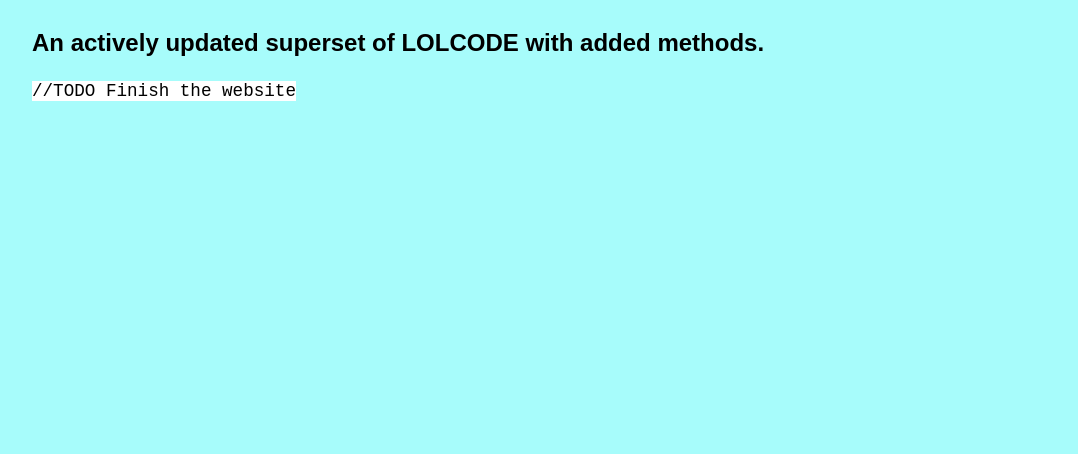
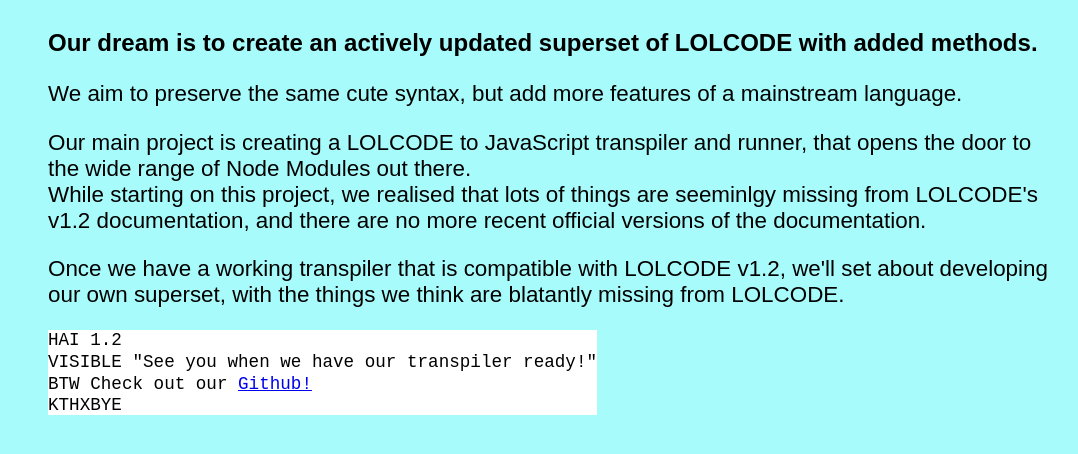
Before and after one commit to LULCODE/LULCODE.github.io, a plain HTML site: page index.html in a window 1280 px wide. Shown: the part 66-520 px from the top of the page, without its empty margins (88-1166 px from the left). Drawn offline with Linux system fonts and the light colour scheme.

Commit message:
Add some very basic info

```diff
--- a/index.html
+++ b/index.html
@@ -14,10 +14,13 @@
       font-size: 1.5rem;
     }
     p {
-      font-size: 1.1rem;
+      font-size: 1.4rem;
     }
     .code {
       font-family: 'Courier New', Courier, monospace;
+      font-size: 1.1rem;
+      margin-top: 0.1rem;
+      margin-bottom: 0.1rem;
     }
     .codeblock {
       background-color:fff;
@@ -28,10 +31,16 @@
 
 <body>
   <h1 style="text-align:center;">LULCODE</h1>
-  <div style="padding-left: 7rem;padding-right: 7rem;">
-  <h3>An actively updated superset of LOLCODE with added methods.</h3>
+  <div style="padding-left: 8rem;padding-right: 8rem;">
+  <h3>Our dream is to create an actively updated superset of LOLCODE with added methods.</h3>
+  <p>We aim to preserve the same cute syntax, but add more features of a mainstream language.</p>
+  <p>Our main project is creating a LOLCODE to JavaScript transpiler and runner, that opens the door to the wide range of Node Modules out there.<br> While starting on this project, we realised that lots of things are seeminlgy missing from LOLCODE's v1.2 documentation, and there are no more recent official versions of the documentation.</p>
+  <p>Once we have a working transpiler that is compatible with LOLCODE v1.2, we'll set about developing our own superset, with the things we think are blatantly missing from LOLCODE.</p>
   <div class="codeblock">
-  <p class="code">//TODO Finish the website</p>
+  <p class="code">HAI 1.2</p>
+  <p class="code">VISIBLE "See you when we have our transpiler ready!"</p>
+  <p class="code">BTW Check out our <a href="https://github.com/LULCODE"> Github! </a></p>
+  <p class="code">KTHXBYE</p>
   </div>
 </div>
 </body>
```
